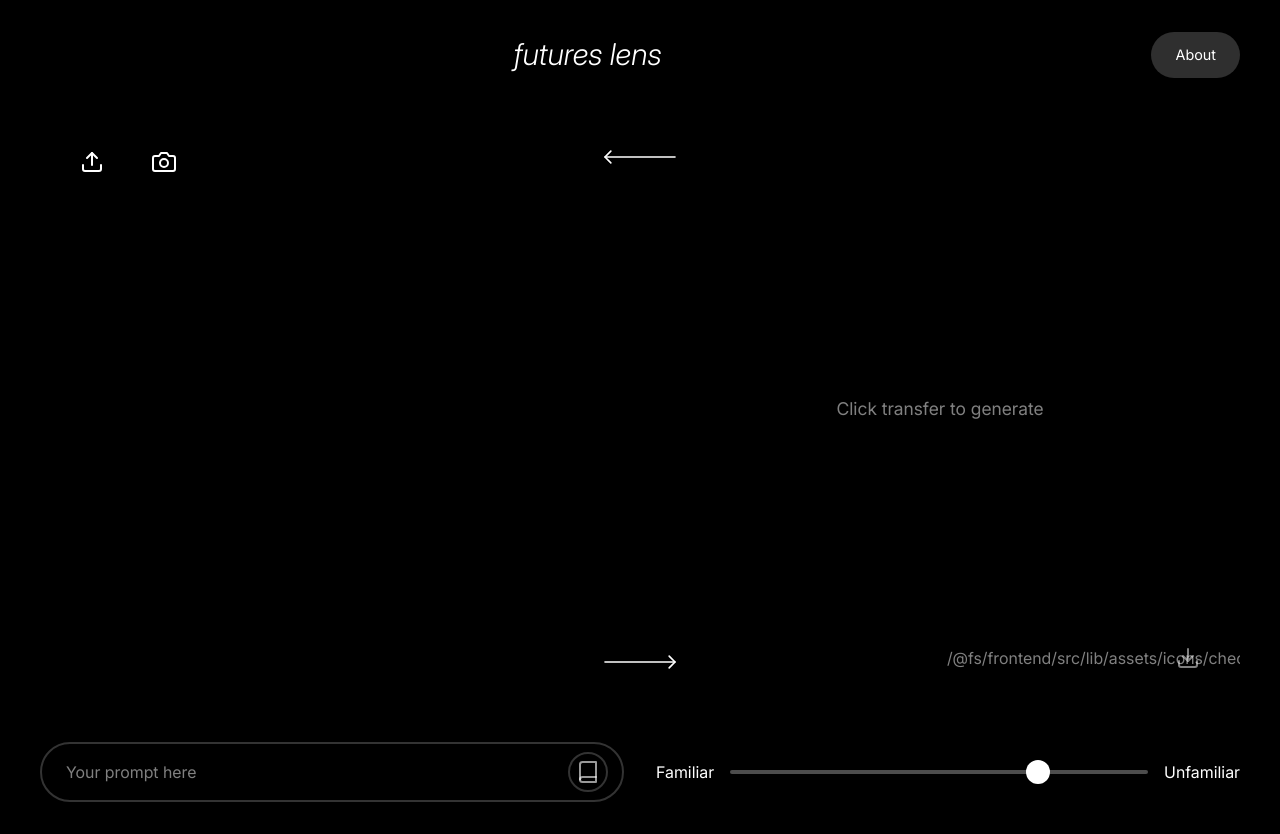
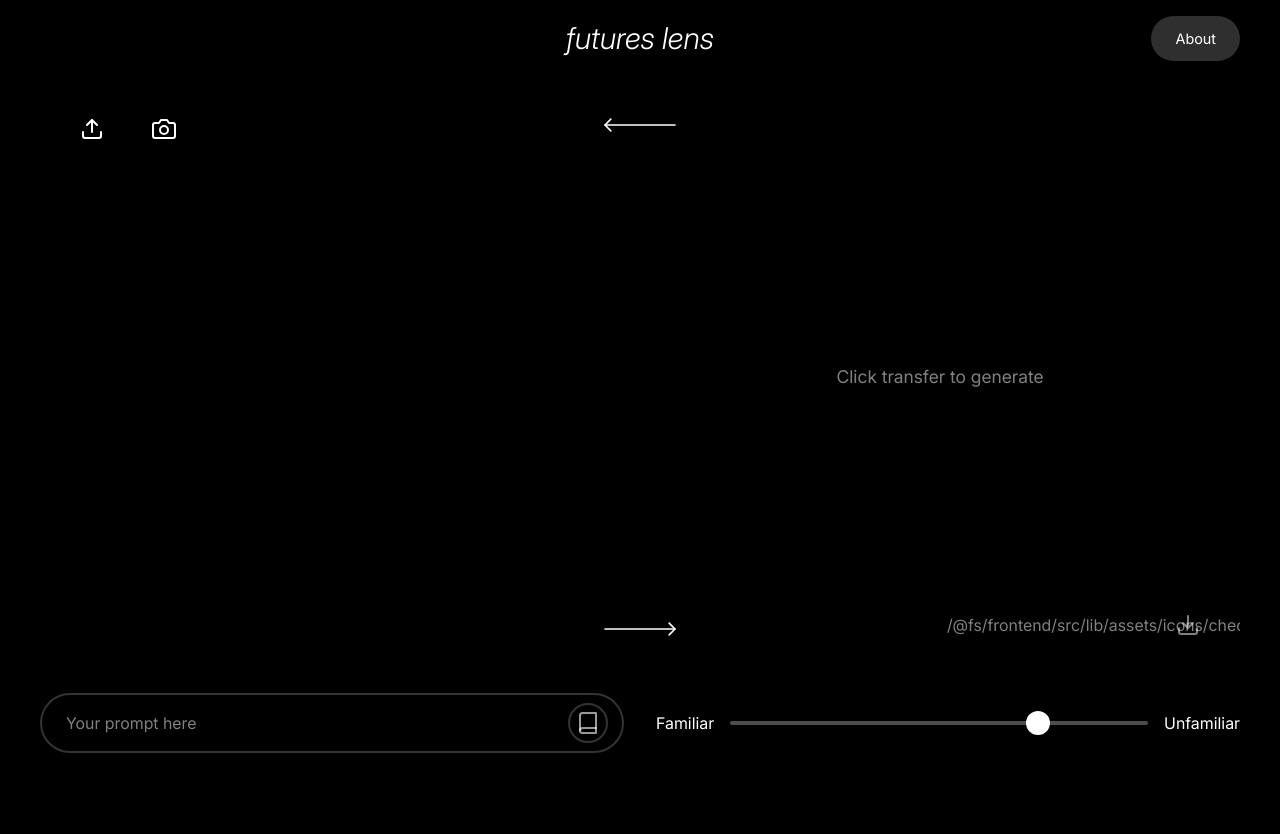
Before and after one commit to hfg-gmuend/lens.aid-lab.hfg-gmuend.de, a SvelteKit app in the folder frontend/: page / in a window 1280 px wide. After the commit the page ends 800 px from the top, so only its background shows below. Built offline with nearby package versions, Linux system fonts and the light colour scheme.

Commit message:
Refactor header layout: replace header with a top bar for improved structure and styling

```diff
--- a/frontend/src/routes/+page.svelte
+++ b/frontend/src/routes/+page.svelte
@@ -489,15 +489,11 @@
 </script>
 
 <div class="page-container">
-	<!-- Title -->
-	<div class="header">
-		<h1 class="title">futures lens</h1>
-		<div class="header-links">
-			<a href="{base}/about" class="about-link">About</a>
-		</div>
-	</div>
-
-	<!-- Hidden video element for camera -->
+	<!-- Top bar with title and about link -->
+	<div class="top-bar">
+		<h1 class="title s-y_bCXRrkrYfP">futures lens</h1>
+		<a href="{base}/about" class="about-link">About</a>
+	</div>	<!-- Hidden video element for camera -->
 	<video
 		bind:this={videoElement}
 		width={CANVAS_SIZE}
@@ -612,23 +608,8 @@
 		display: flex;
 		flex-direction: column;
 		align-items: center;
-		padding: 2rem 1rem;
-		gap: 2rem;
-	}
-
-	.header {
-		width: 100%;
-		max-width: 1200px;
-		display: flex;
-		justify-content: space-between;
-		align-items: center;
+		padding: 1rem;
 		gap: 1rem;
-	}
-
-	.header-links {
-		display: flex;
-		gap: 0.5rem;
-		align-items: center;
 	}
 
 	.title {
@@ -638,10 +619,20 @@
 		color: white;
 		margin: 0;
 		text-align: center;
-		flex: 1;
+	}
+
+	.top-bar {
+		width: 100%;
+		max-width: 1200px;
+		display: flex;
+		justify-content: center;
+		align-items: center;
+		position: relative;
 	}
 
 	.about-link {
+		position: absolute;
+		right: 0;
 		padding: 0.75rem 1.5rem;
 		border-radius: 2rem;
 		background-color: #5757578a;
@@ -653,6 +644,13 @@
 		transition: all 0.2s ease;
 		font-size: 0.9rem;
 		white-space: nowrap;
+		text-decoration: none;
+		color: inherit;
+	}
+
+	.about-link:hover {
+		background-color: var(--color-accent);
+		color: white;
 	}
 
 	.about-link:hover {
```
